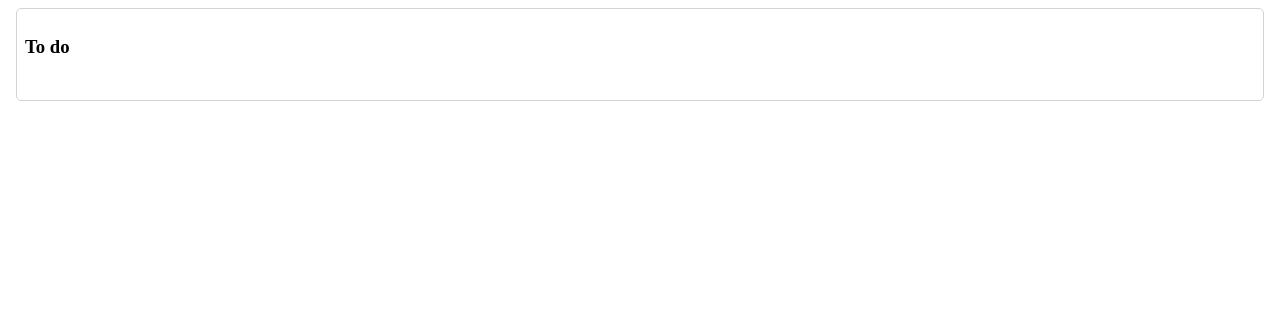
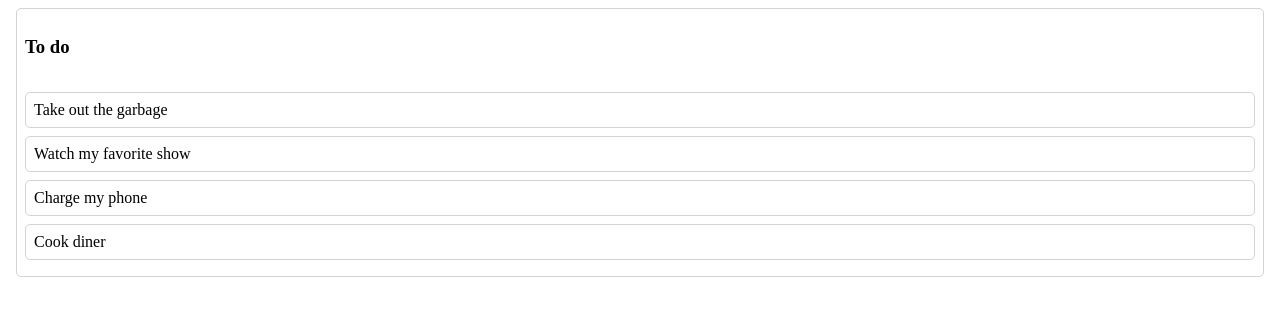
Before and after one commit to Elshad98/drag-and-drop, a React (Create React App) app: page / in a window 1280 px wide. Shown: the top 316 px of the page. Built offline with nearby package versions, Linux system fonts and the light colour scheme.

Commit message:
Added render method in Task class

```diff
--- a/src/components/Column.js
+++ b/src/components/Column.js
@@ -19,7 +19,9 @@
         return (
             <Container>
                 <Title>{this.props.column.title}</Title>
-                <TaskList>{this.props.tasks.map((task) => <Task key={task.id} task={task} />)}</TaskList>
+                <TaskList>
+                    {this.props.tasks.map((task) => <Task key={task.id} task={task} />)}
+                </TaskList>
             </Container>
         );
     }
--- a/src/components/Task.js
+++ b/src/components/Task.js
@@ -1,9 +1,18 @@
 import React from 'react';
+import styled from 'styled-components';
+
+const Container = styled.div`
+    border: 1px solid lightgrey;
+    border-radius: 5px;
+    padding: 8px;
+    margin-bottom: 8px;
+`;
 
 class Task extends React.Component {
     render() {
+        console.log(this.props.task);
         return (
-            <div></div>
+            <Container>{this.props.task.content}</Container>
         );
     }
 }
--- a/src/components/initial-data.js
+++ b/src/components/initial-data.js
@@ -1,9 +1,9 @@
 const initialData = {
 	tasks: {
-		'task-1': {id: 'task-1', cntent: 'Take out the garbage'},
-		'task-2': {id: 'task-2', cntent: 'Watch my favorite show'},
-		'task-3': {id: 'task-3', cntent: 'Charge my phone'},
-		'task-4': {id: 'task-4', cntent: 'Cook diner'}
+		'task-1': {id: 'task-1', content: 'Take out the garbage'},
+        'task-2': {id: 'task-2', content: 'Watch my favorite show'},
+        'task-3': {id: 'task-3', content: 'Charge my phone'},
+        'task-4': {id: 'task-4', content: 'Cook diner'}
 	},
 	columns: {
 		'column-1': {
```
